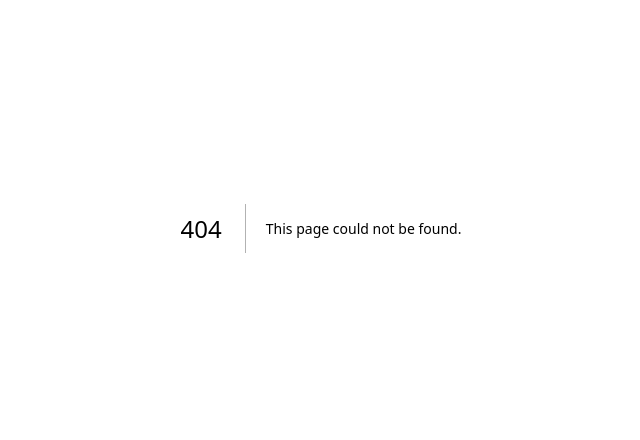
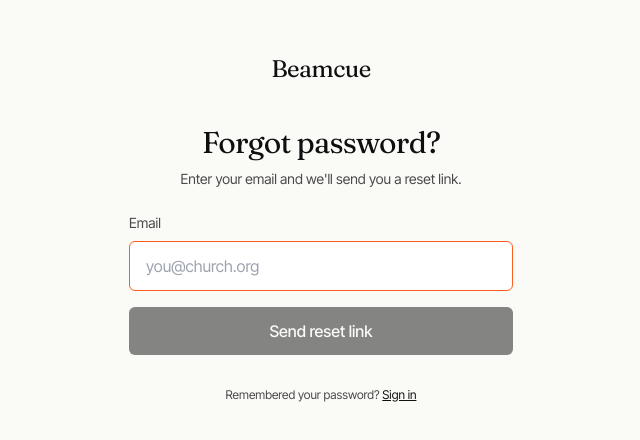
Before and after one commit to beamcue/beamcueapp, a Next.js app: page /forgot-password in a window 1280 px wide. Before the commit this address had no page. Shown: the part 172-612 px from the top of the page, without its empty margins (319-959 px from the left). Built offline with nearby package versions, Linux system fonts and the light colour scheme.

Commit message:
Create page.tsx
Add forgot password page

```diff
--- /dev/null
+++ b/app/forgot-password/page.tsx
@@ -0,0 +1,100 @@
+'use client';
+
+import { useState } from 'react';
+import Link from 'next/link';
+import { createClient } from '@/lib/supabase-client';
+
+type Status = 'idle' | 'submitting' | 'sent' | 'error';
+
+export default function ForgotPasswordPage() {
+  const [email, setEmail] = useState('');
+  const [status, setStatus] = useState<Status>('idle');
+  const [errorMsg, setErrorMsg] = useState('');
+
+  async function handleSubmit(e: React.FormEvent) {
+    e.preventDefault();
+    setStatus('submitting');
+    setErrorMsg('');
+
+    const supabase = createClient();
+    const { error } = await supabase.auth.resetPasswordForEmail(email, {
+      redirectTo: `${window.location.origin}/reset-password`,
+    });
+
+    if (error) {
+      setStatus('error');
+      setErrorMsg(error.message);
+    } else {
+      setStatus('sent');
+    }
+  }
+
+  return (
+    <main className="min-h-screen bg-cream text-ink flex flex-col items-center justify-center px-6 py-12">
+      <div className="w-full max-w-sm">
+        <Link href="/" className="block font-serif text-2xl tracking-tight mb-10 text-center">
+          Beamcue
+        </Link>
+
+        {status === 'sent' ? (
+          <div className="bg-white border border-line rounded-lg p-7 text-center">
+            <h2 className="font-serif text-2xl mb-3 tracking-tight">Check your inbox</h2>
+            <p className="text-sm text-muted leading-relaxed mb-6">
+              If <span className="text-ink font-medium">{email}</span> is registered, we sent
+              a link to reset your password. The link expires in an hour.
+            </p>
+            <Link href="/login" className="text-sm text-muted hover:text-ink underline">
+              Back to sign in
+            </Link>
+          </div>
+        ) : (
+          <form onSubmit={handleSubmit} className="space-y-4">
+            <div className="text-center mb-6">
+              <h1 className="font-serif text-3xl tracking-tight mb-2">Forgot password?</h1>
+              <p className="text-sm text-muted">
+                Enter your email and we'll send you a reset link.
+              </p>
+            </div>
+
+            <div>
+              <label htmlFor="email" className="block text-sm text-muted mb-2">
+                Email
+              </label>
+              <input
+                id="email"
+                type="email"
+                required
+                autoFocus
+                value={email}
+                onChange={(e) => setEmail(e.target.value)}
+                placeholder="you@church.org"
+                className="w-full px-4 py-3 bg-white border border-line rounded-md focus:outline-none focus:border-beam transition"
+                disabled={status === 'submitting'}
+                autoComplete="email"
+              />
+            </div>
+
+            <button
+              type="submit"
+              disabled={status === 'submitting' || !email}
+              className="w-full px-4 py-3 bg-ink text-cream font-medium rounded-md hover:bg-beam disabled:opacity-50 transition"
+            >
+              {status === 'submitting' ? 'Sending…' : 'Send reset link'}
+            </button>
+
+            {status === 'error' && (
+              <p className="text-sm text-red-600 text-center pt-2">{errorMsg}</p>
+            )}
+
+            <p className="text-xs text-muted text-center pt-4">
+              Remembered your password?{' '}
+              <Link href="/login" className="text-ink hover:text-beam underline">
+                Sign in
+              </Link>
+            </p>
+          </form>
+        )}
+      </div>
+    </main>
+  );
+}
```
